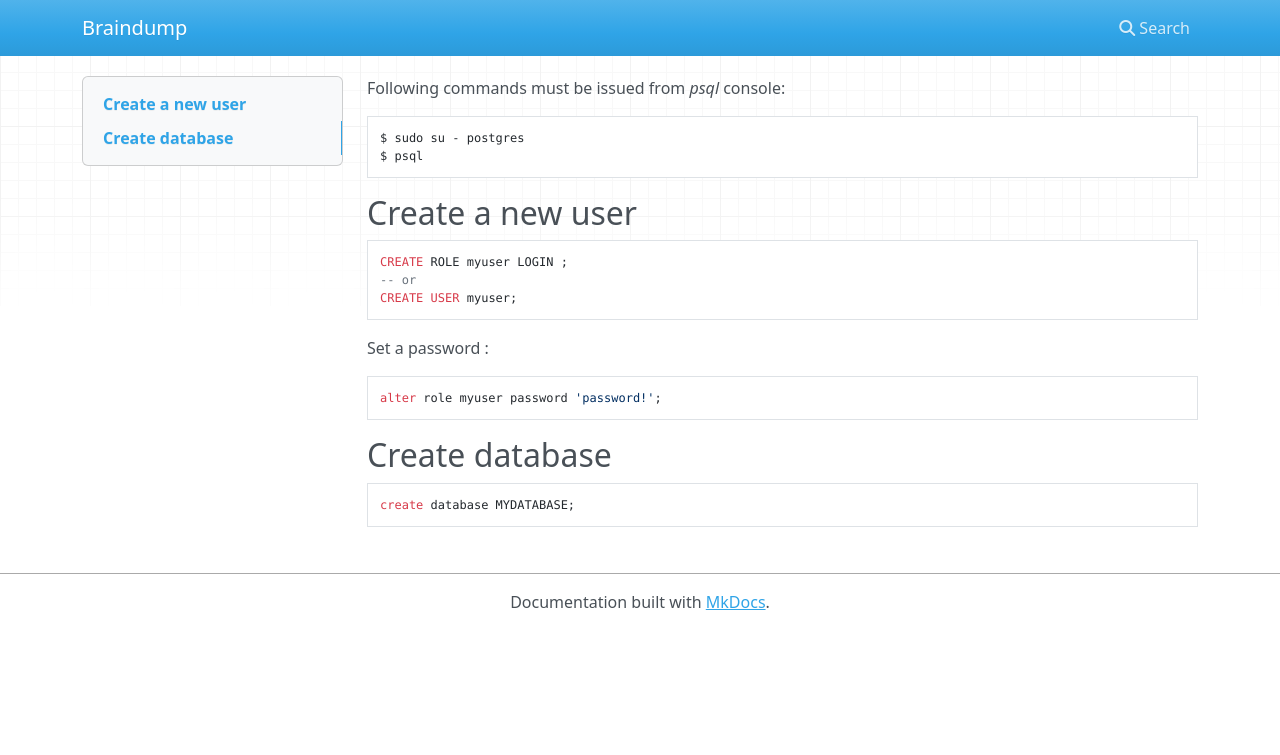
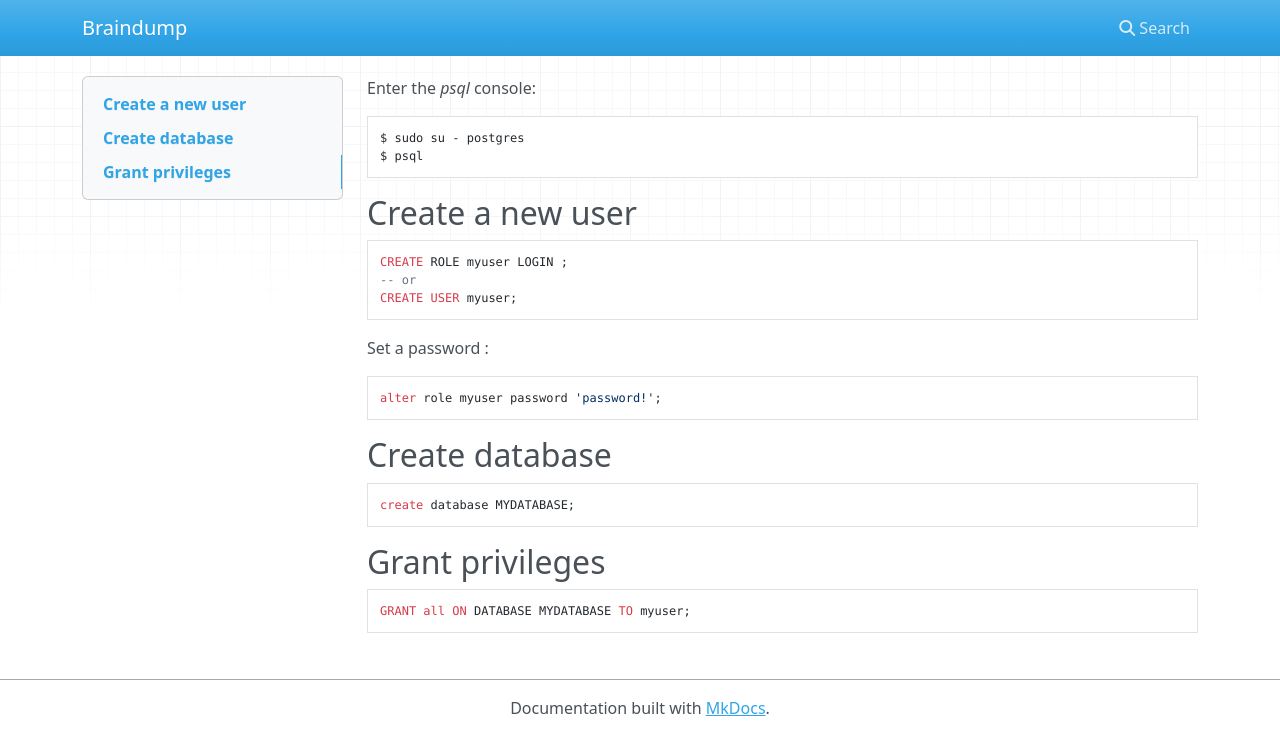
Before and after one commit to anotherMe/braindump, an MkDocs documentation site: the page built from docs/database/postgresql/create_user_database.md, in a window 1280 px wide. Shown: the top 755 px of the page. Built offline with MkDocs 1.6.1, drawn with Linux system fonts in a browser that asks for light colours; nearby versions of some CDN libraries.

Commit message:
Updated files

````diff
--- a/docs/database/postgresql/create_user_database.md
+++ b/docs/database/postgresql/create_user_database.md
@@ -1,5 +1,5 @@
 
-Following commands must be issued from *psql* console:
+Enter the *psql* console:
 
 ```bash
 $ sudo su - postgres
@@ -21,10 +21,14 @@ Set a password :
 alter role myuser password 'password!';
 ```
 
-
-
 ## Create database
 
 ```sql
 create database MYDATABASE;
 ```
+
+## Grant privileges
+
+```sql
+GRANT all ON DATABASE MYDATABASE TO myuser;
+```
````
Also changed, not shown: docs/dev/index.md (+1 -0 lines), docs/dev/tomcat.md (added, +12 -0 lines).
